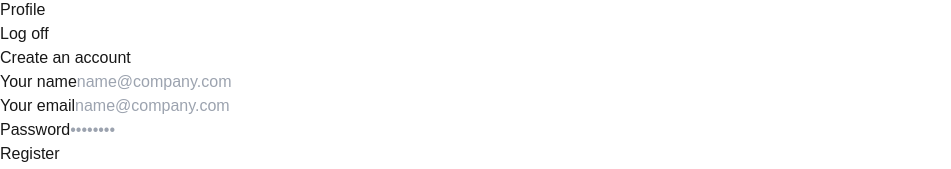
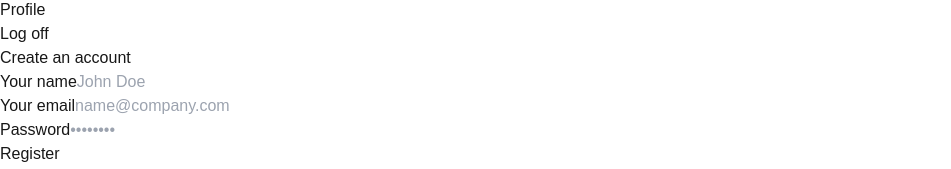
Before and after one commit to FacuLemo/efi-front, a Next.js app: page /register in a window 1280 px wide. Shown: the part 2752-2921 px from the top of the page, without its empty margins (0-951 px from the left). Built offline with nearby package versions, Linux system fonts and the light colour scheme.

Commit message:
register

```diff
--- a/src/app/register/page.jsx
+++ b/src/app/register/page.jsx
@@ -1,6 +1,37 @@
-import React, { Fragment } from 'react'
+"use client"
+import React, { useState } from 'react';
+import PostData from '@/components/PostData';
+import { useRouter } from 'next/navigation';
 
-function page() {
+function Page() {
+  const router = useRouter();
+  const [formData, setFormData] = useState({
+    name: '',
+    email: '',
+    password: ''
+  });
+
+  const [error, setError] = useState('');
+
+  const handleChange = (e) => {
+    const { name, value } = e.target;
+    setFormData({ ...formData, [name]: value });
+  };
+
+  const handleSubmit = async (e) => {
+    e.preventDefault();
+    setError('');
+
+    try {
+      console.log(formData)
+      const data = await PostData('/users/register', formData);
+      setFormData({ name: '', email: '', password: '' });
+      router.push('/login');
+    } catch (error) {
+      setError(error.response?.data.error || 'Registration failed');
+    }
+  };
+
   return (
     <section className="pt-20">
       <div className="flex flex-col items-center px-6 py-8 mx-auto lg:py-0">
@@ -9,23 +40,56 @@ function page() {
             <h1 className="text-xl font-bold leading-tight tracking-tight md:text-2xl text-white">
               Create an account
             </h1>
-            <form className="space-y-4 md:space-y-6" action="#">
+            {error && <p className="text-red-500">{error}</p>}
+            <form className="space-y-4 md:space-y-6" onSubmit={handleSubmit}>
               <div>
-                <label htmlFor="text" className="block mb-2 text-sm font-medium text-white">Your name</label>
-                <input type="email" name="email" id="email" className="border rounded-lg focus:ring-primary-600 focus:border-primary-600 block w-full p-2.5 bg-gray-700 border-gray-600 placeholder-gray-400 text-white focus:ring-blue-500 focus:border-blue-500" placeholder="name@company.com" required="" />
+                <label htmlFor="name" className="block mb-2 text-sm font-medium text-white">Your name</label>
+                <input
+                  type="text"
+                  name="name"
+                  id="name"
+                  className="border rounded-lg focus:ring-primary-600 focus:border-primary-600 block w-full p-2.5 bg-gray-700 border-gray-600 placeholder-gray-400 text-white focus:ring-blue-500 focus:border-blue-500"
+                  placeholder="John Doe"
+                  value={formData.name}
+                  onChange={handleChange}
+                  required
+                />
               </div>
 
               <div>
                 <label htmlFor="email" className="block mb-2 text-sm font-medium text-white">Your email</label>
-                <input type="email" name="email" id="email" className="border rounded-lg focus:ring-primary-600 focus:border-primary-600 block w-full p-2.5 bg-gray-700 border-gray-600 placeholder-gray-400 text-white focus:ring-blue-500 focus:border-blue-500" placeholder="name@company.com" required="" />
+                <input
+                  type="email"
+                  name="email"
+                  id="email"
+                  className="border rounded-lg focus:ring-primary-600 focus:border-primary-600 block w-full p-2.5 bg-gray-700 border-gray-600 placeholder-gray-400 text-white focus:ring-blue-500 focus:border-blue-500"
+                  placeholder="name@company.com"
+                  value={formData.email}
+                  onChange={handleChange}
+                  required
+                />
               </div>
 
               <div>
                 <label htmlFor="password" className="block mb-2 text-sm font-medium text-white">Password</label>
-                <input type="password" name="password" id="password" placeholder="••••••••" className="border rounded-lg focus:ring-primary-600 focus:border-primary-600 block w-full p-2.5 bg-gray-700 border-gray-600 placeholder-gray-400 text-white focus:ring-blue-500 focus:border-blue-500" required="" />
+                <input
+                  type="password"
+                  name="password"
+                  id="password"
+                  placeholder="••••••••"
+                  className="border rounded-lg focus:ring-primary-600 focus:border-primary-600 block w-full p-2.5 bg-gray-700 border-gray-600 placeholder-gray-400 text-white focus:ring-blue-500 focus:border-blue-500"
+                  value={formData.password}
+                  onChange={handleChange}
+                  required
+                />
               </div>
 
-              <button type="submit" className="w-full text-white bg-primary-600 hover:bg-primary-700 focus:ring-4 focus:outline-none focus:ring-primary-300 font-medium rounded-lg text-sm px-5 py-2.5 text-center bg-primary-600 hover:bg-primary-700 focus:ring-primary-800">Register</button>
+              <button
+                type="submit"
+                className="w-full text-white bg-primary-600 hover:bg-primary-700 focus:ring-4 focus:outline-none focus:ring-primary-300 font-medium rounded-lg text-sm px-5 py-2.5 text-center"
+              >
+                Register
+              </button>
 
               <p className="text-sm font-light text-gray-400">
                 Already have an account? <a href="/login" className="font-medium text-primary-600 hover:underline text-primary-500">Login here</a>
@@ -35,7 +99,7 @@ function page() {
         </div>
       </div>
     </section>
-  )
+  );
 }
 
-export default page
+export default Page;
```
